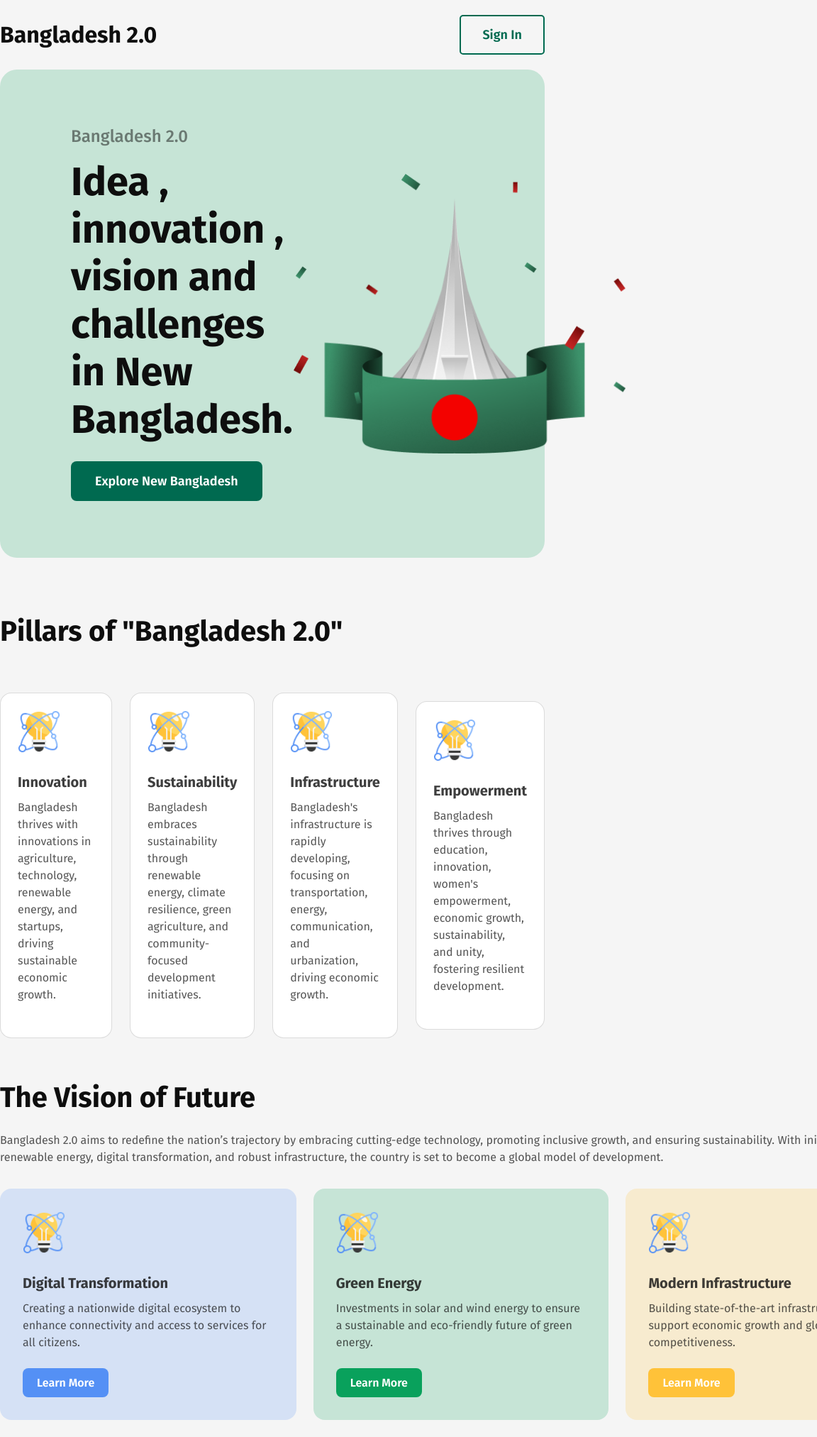
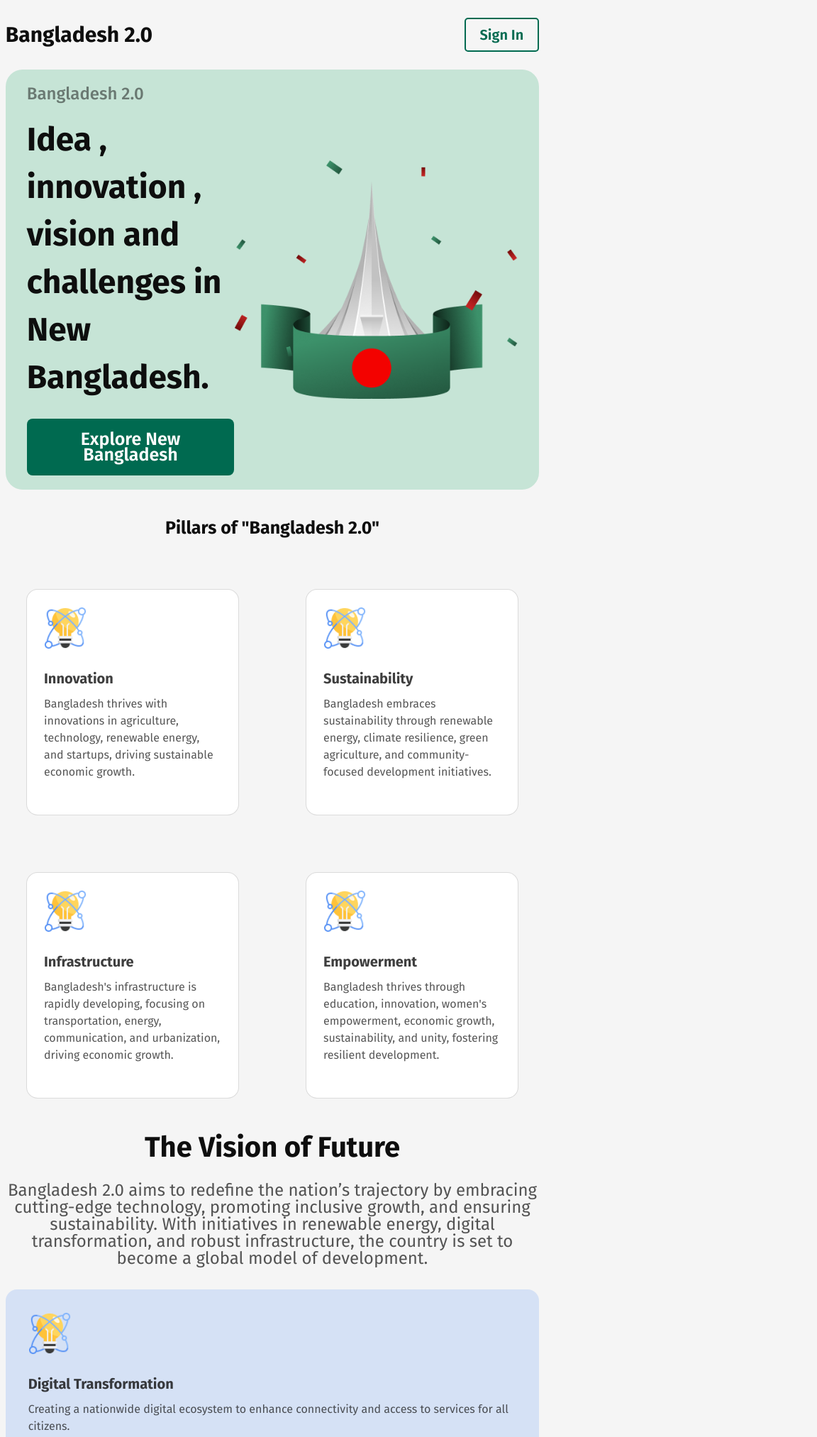
Before and after one commit to mdtanvirislamrakib/Assingment-1, a plain HTML site: page index.html in a window 768 px wide. Shown: the top 2025 px of the page at 71% size, 1152 px wide, since content can reach past the window. Drawn offline with Linux system fonts and the light colour scheme.

Commit message:
responsive for tablet size

```diff
--- a/style.css
+++ b/style.css
@@ -181,6 +181,7 @@ main {
 .future-card {
     display: flex;
     align-items: center;
+    justify-content: space-between;
     gap: 24px;
 }
 .future-card-1 {
@@ -749,3 +750,112 @@ footer {
         font-size: 20px;
     }
 }
+
+
+/* medium device responsive */
+
+@media screen and (min-width: 577px) and (max-width: 992px) {
+    .logo {
+        font-size: 30px;
+    }
+    .navbar ul{
+        width: 98%;
+        margin: 0 auto;
+    }
+    .nav-btn {
+        padding: 10px 20px;
+        font-size: 20px;
+    }
+
+    .header-section {
+        width: 98%;
+        margin: 0 auto;
+    }
+
+    .header-content {
+        padding: 20px 30px;
+    }
+    .header-content-text {
+        width: 100%;
+    }
+    .header-sub-title {
+        font-size: 46px;
+    }
+    .header-btn {
+        font-size: 25px;
+        padding: 18px 25px;
+        text-align: center;
+    }
+    .header-image {
+        width: 400px;
+    }
+
+
+    /* pillars section */
+    .pillar-title {
+        font-size: 25px;
+        font-weight: 700;
+        margin-bottom: 32px;
+        text-align: center;
+    }
+    .pillar-cards {
+        display: grid;
+        grid-template-columns: repeat(2, 1fr);
+        gap: 20px;
+    }
+
+    /* future section */
+
+    .future-vision {
+        width: 98%;
+        margin: 15px auto;
+    }
+    .vision-title {
+        font-size: 40px;
+        margin-bottom: 24px;
+        text-align: center;
+    }
+    .vision-description {
+        font-size: 24px;
+        text-align: center;
+        margin-bottom: 32px;
+    }
+    .future-card {
+        flex-direction: column;
+    }
+    .future-card-3 {
+        width: 87%;
+    }
+
+
+    /* donate section */
+
+    .donate-title {
+        font-size: 35px;
+        text-align: center;
+        margin-bottom: 24px;
+    }
+    .donate-description {
+        font-size: 20px;
+        text-align: center;
+        width: 100%;
+    }
+    .donate-card {
+        display: grid;
+        grid-template-columns: repeat(2, 1fr);
+        gap: 15px;
+        width: 100%;
+    }
+    .donate-taka {
+        border-radius: 8px;
+        font-size: 25px;
+        padding: 10px;
+        text-align: center;
+    }
+    #money {
+        width: 90%;
+        padding: 16px 25px;
+        font-size: 20px;
+    }
+
+}
```
